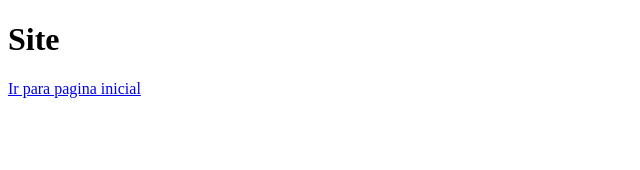
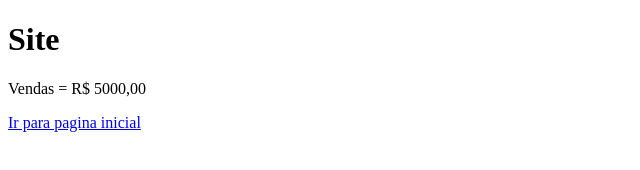
Before and after one commit to AndreAlvesP/aulagithub, a plain HTML site: page vendas.html in a window 1280 px wide. Shown: the whole page, without its empty margins (0-640 px from the left). Drawn offline with Linux system fonts and the light colour scheme.

Commit message:
acrescentado o valor das vendas

```diff
--- a/vendas.html
+++ b/vendas.html
@@ -8,6 +8,8 @@
 </head>
 <body>
     <h1>Site</h1>
+    <p>Vendas = R$ 5000,00
+    </p>
     <a href="index.html">Ir para pagina inicial</a>
 </body>
 </html>
```
